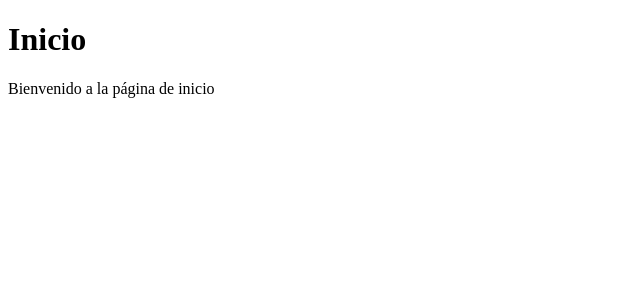
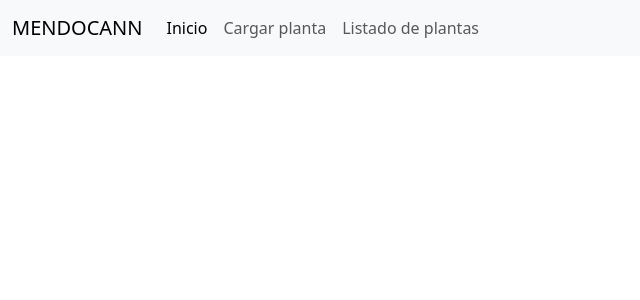
Before and after one commit to Albano-Bosquet/albano-coderhouse, a Django app: template inicio/templates/inicio/inicio.html in a window 1280 px wide. Shown: the top 300 px of the page, without its empty margins (0-640 px from the left). Run offline with Django 5.2, Linux system fonts and the light colour scheme; the template is opened without the code that fills it, so the values that code supplies are empty.

Commit message:
ultimo commit 20/02

```diff
--- a/inicio/forms.py
+++ b/inicio/forms.py
@@ -9,3 +9,6 @@ class CargarPlanta(forms.Form):
     autofloreciente = forms.BooleanField(required=False)
     fotoperiodica = forms.BooleanField(required=False)
     foto = forms.ImageField(required=False)
+
+class BuscarPlanta(forms.Form):
+    nombre = forms.CharField(max_length=50, required=False)
--- a/inicio/models.py
+++ b/inicio/models.py
@@ -9,3 +9,6 @@ class Planta(models.Model):
     autofloreciente = models.BooleanField(default=False)
     fotoperiodica = models.BooleanField(default=False)
     foto = models.ImageField(null=True, blank=True)
+
+    def __str__(self):
+        return f'{self.nombre}, {self.tipo}\n{self.foto}'
--- a/inicio/templates/inicio/inicio.html
+++ b/inicio/templates/inicio/inicio.html
@@ -2,9 +2,23 @@
 <html lang="en">
 <head>
     <title>Inicio</title>
+    <link href="https://cdn.jsdelivr.net/npm/bootstrap@5.3.3/dist/css/bootstrap.min.css" rel="stylesheet" integrity="sha384-QWTKZyjpPEjISv5WaRU9OFeRpok6YctnYmDr5pNlyT2bRjXh0JMhjY6hW+ALEwIH" crossorigin="anonymous">
 </head>
 <body>
-    <h1>Inicio</h1>
-    <p>Bienvenido a la página de inicio</p>
+    <nav class="navbar navbar-expand-lg bg-body-tertiary">
+        <div class="container-fluid">
+            <a class="navbar-brand" href="#">MENDOCANN</a>
+            <button class="navbar-toggler" type="button" data-bs-toggle="collapse" data-bs-target="#navbarNavAltMarkup" aria-controls="navbarNavAltMarkup" aria-expanded="false" aria-label="Toggle navigation">
+            <span class="navbar-toggler-icon"></span>
+            </button>
+            <div class="collapse navbar-collapse" id="navbarNavAltMarkup">
+            <div class="navbar-nav">
+                <a class="nav-link active" aria-current="page" href={% url "inicio" %}>Inicio</a>
+                <a class="nav-link" href={% url "crear_planta" %}>Cargar planta</a>
+                <a class="nav-link" href={% url "listado_de_plantas" %}>Listado de plantas</a>
+            </div>
+            </div>
+        </div>
+    </nav>
 </body>
 </html>
```
Also changed, not shown: inicio/templates/inicio/crear_planta.html (+16 -0 lines), inicio/templates/inicio/listado_de_plantas.html (+34 -0 lines), inicio/views.py (+7 -2 lines).
